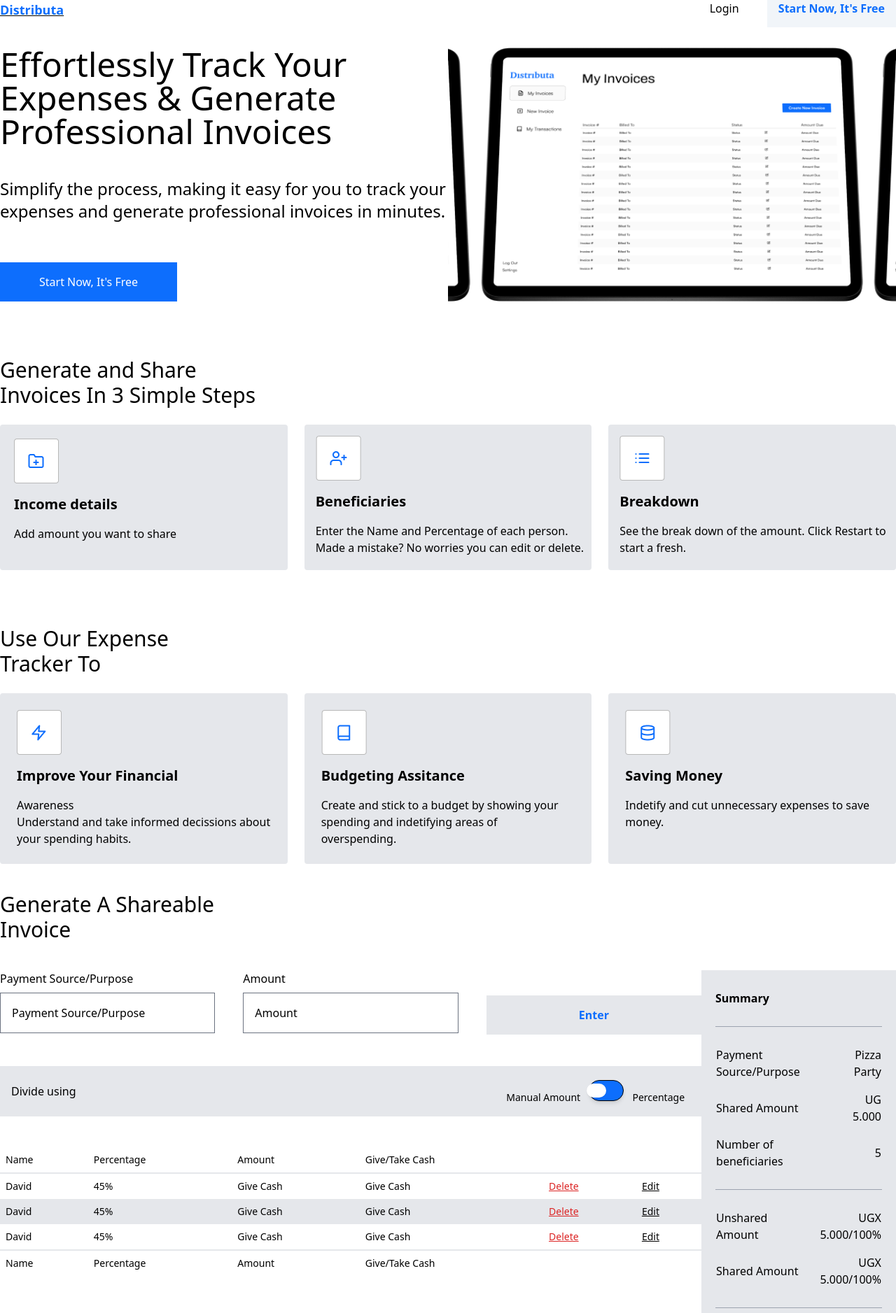
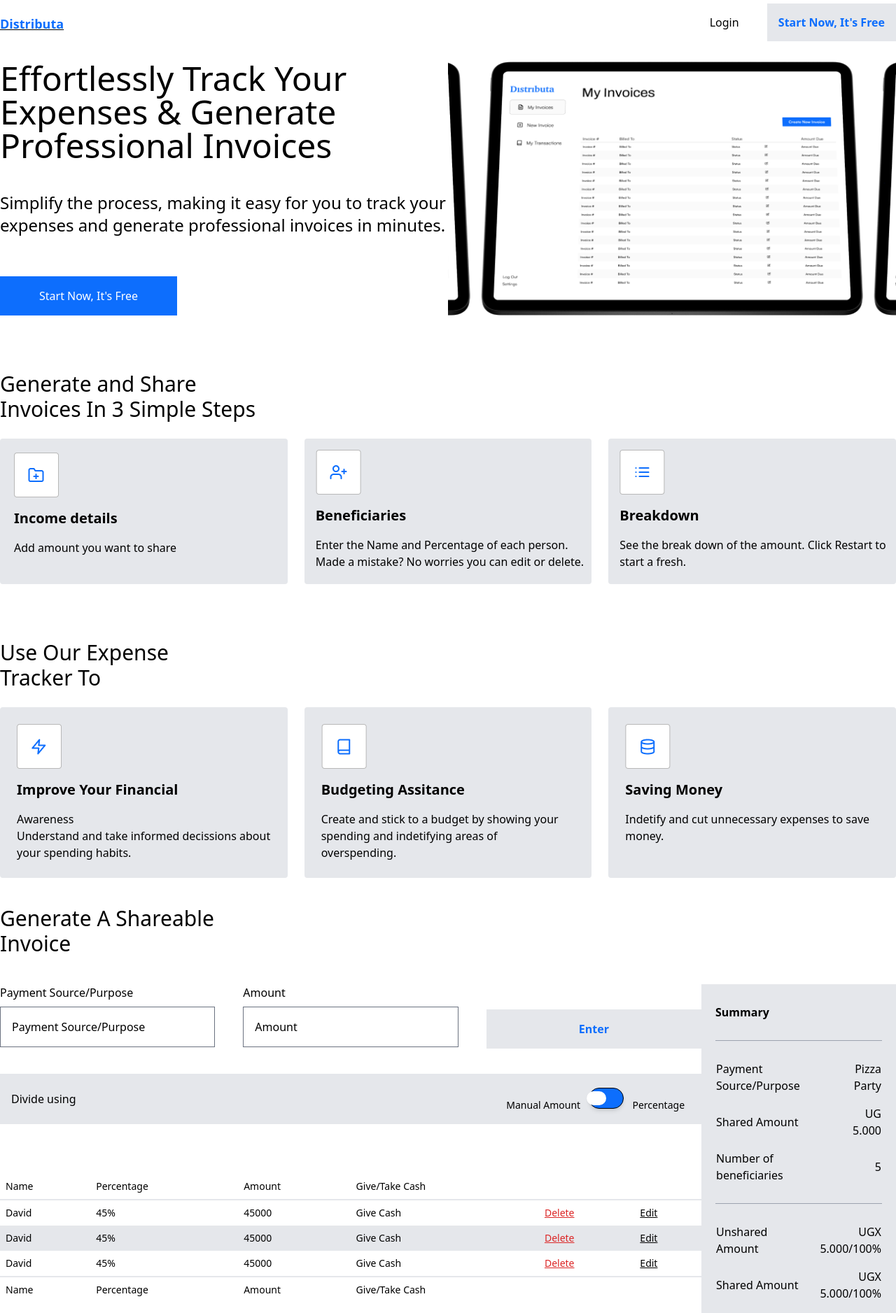
Before and after one commit to nakayizakevina/Distributa, a website: page index.html in a window 1280 px wide. Shown: the top 1877 px of the page at 70% size. Drawn offline with Linux system fonts and the light colour scheme.

Commit message:
Landing page refining

```diff
--- a/index.html
+++ b/index.html
@@ -12,7 +12,7 @@
 		<!-- openning Div -->
 		<main class="container mx-auto">
 			<!-- start of nav bar  part one-->
-			<header class="flex justify-between">
+			<header class="flex justify-between mt-5">
 				<div>
 					<a
 						class="underline decoration-black text-blue text-lg font-bold py-3"
@@ -22,7 +22,7 @@
 				</div>
 				<nav>
 					<a href="#" class="mr-6 p-3">Login</a>
-					<a class="text-blue font-semibold bg-slate-100 p-4" href="#"
+					<a class="text-blue font-semibold bg-gray-200 p-4" href="#"
 						>Start Now, It's Free</a
 					>
 				</nav>
@@ -197,7 +197,7 @@
 								<tr>
 									<td class="p-2">David</td>
 									<td class="p-2">45%</td>
-									<td class="p-2">Give Cash</td>
+									<td class="p-2">45000</td>
 									<td class="p-2">Give Cash</td>
 									<td class="text-red-600 underline p-2">
 										Delete
@@ -207,7 +207,7 @@
 								<tr class="bg-gray-200">
 									<td class="p-2">David</td>
 									<td class="p-2">45%</td>
-									<td class="p-2">Give Cash</td>
+									<td class="p-2">45000</td>
 									<td class="p-2">Give Cash</td>
 									<td class="text-red-600 underline p-2">
 										Delete
@@ -217,7 +217,7 @@
 								<tr>
 									<td class="p-2">David</td>
 									<td class="p-2">45%</td>
-									<td class="p-2">Give Cash</td>
+									<td class="p-2">45000</td>
 									<td class="p-2">Give Cash</td>
 									<td class="text-red-600 underline p-2">
 										Delete
@@ -225,14 +225,14 @@
 									<td class="underline p-2">Edit</td>
 								</tr>
 							</tbody>
-							<tfoot>
+							<tfooter>
 								<tr class="border-t-2">
 									<td class="p-2">Name</td>
 									<td class="p-2">Percentage</td>
 									<td class="p-2">Amount</td>
 									<td class="p-2">Give/Take Cash</td>
 								</tr>
-							</tfoot>
+							</tfooter>
 						</table>
 						<form class="flex gap-5 mt-3">
 							<input
@@ -275,7 +275,7 @@
 				<div class="w-3/12 bg-gray-200 p-5">
 					<h2 class="font-semibold py-2">Summary</h2>
 					<hr class="border-solid border-b-1 border-gray-400 my-5" />
-					<table class="w-full py-8">
+					<table class="w-full">
 						<tr>
 							<td class="py-2">Payment Source/Purpose</td>
 							<td class="py-2 text-right">Pizza Party</td>
```
